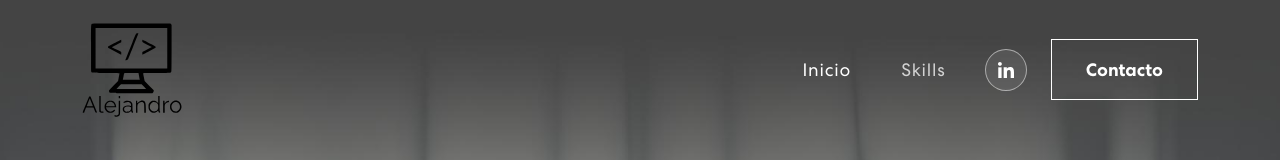
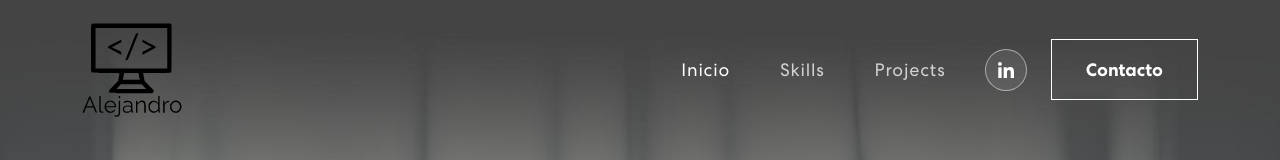
Before and after one commit to SrAlex16/portfolio, a React (Create React App) app: page / in a window 1280 px wide. Shown: the top 160 px of the page. Built offline with nearby package versions, Linux system fonts and the light colour scheme; no server answers.

Commit message:
cambios para que se pueda ejecutar

```diff
--- a/package.json
+++ b/package.json
@@ -13,16 +13,18 @@
     "@testing-library/jest-dom": "^5.16.4",
     "@testing-library/react": "^13.3.0",
     "@testing-library/user-event": "^13.5.0",
+    "@types/react": "^18.2.60",
+    "@types/react-dom": "^18.2.19",
     "animate.css": "^4.1.1",
     "bootstrap": "^5.1.3",
     "cors": "^2.8.5",
     "express": "^4.18.1",
     "jsx": "^0.9.89",
     "nodemailer": "^6.7.5",
-    "react": "^18.1.0",
+    "react": "^18.2.0",
     "react-bootstrap": "^2.4.0",
     "react-bootstrap-icons": "^1.8.2",
-    "react-dom": "^18.1.0",
+    "react-dom": "^18.2.0",
     "react-mailchimp-subscribe": "^2.1.3",
     "react-multi-carousel": "^2.8.1",
     "react-on-screen": "^2.1.1",
--- a/src/App.js
+++ b/src/App.js
@@ -5,7 +5,7 @@
 import { NavBar } from "./components/NavBar";
 import { Banner } from "./components/Banner";
 import { Skills } from "./components/Skills";
-//import { Projects } from "./components/Projects";
+import { Projects } from "./components/Projects";
 import { Contact } from "./components/Contact";
 import { Footer } from "./components/Footer";
 
--- a/src/components/NavBar.js
+++ b/src/components/NavBar.js
@@ -44,6 +44,7 @@
             <Nav className="ms-auto">
               <Nav.Link href="#home" className={activeLink === 'home' ? 'active navbar-link' : 'navbar-link'} onClick={() => onUpdateActiveLink('home')}>Inicio</Nav.Link>
               <Nav.Link href="#skills" className={activeLink === 'skills' ? 'active navbar-link' : 'navbar-link'} onClick={() => onUpdateActiveLink('skills')}>Skills</Nav.Link>
+              <Nav.Link href="#projects" className={activeLink === 'projects' ? 'active navbar-link' : 'navbar-link'} onClick={() => onUpdateActiveLink('projects')}>Projects</Nav.Link>
             </Nav>
             <span className="navbar-text">
               <div className="social-icon">
```
Also changed, not shown: 1 other file (tests, documents, lock files or other folders).
